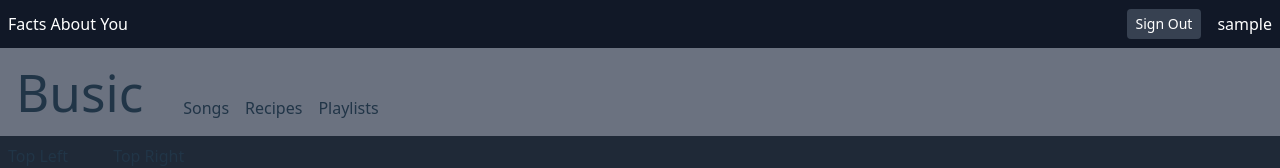
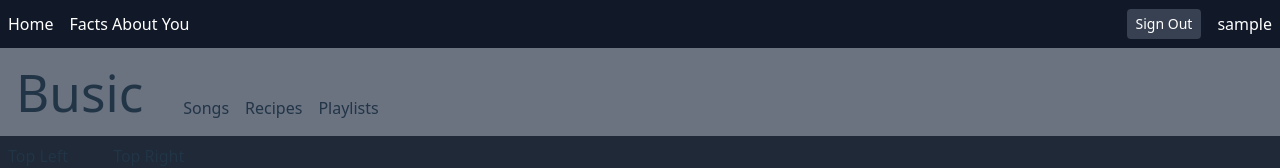
Before and after one commit to timbrady12345/FinalBusic, a React app in the folder frontend/: page / in a window 1280 px wide. Shown: the top 168 px of the page. Built offline with nearby package versions, Linux system fonts and the light colour scheme; sample sign-in values are in the browser's storage; the HTML template or start-up script is replaced by a standard one.

Commit message:
Added busic back

```diff
--- a/frontend/src/App.jsx
+++ b/frontend/src/App.jsx
@@ -26,7 +26,7 @@ function AppContent() {
       {user && (
         <div className="flex justify-between w-screen bg-gray-900 p-2 sticky top-0">
           <nav className="flex gap-4 text-white items-center h-8">
-            {/* <Link to="/">Home</Link> */}
+            <Link to="/">Home</Link>
             <Link to="/About">Facts About You</Link>
           </nav>
 
```
